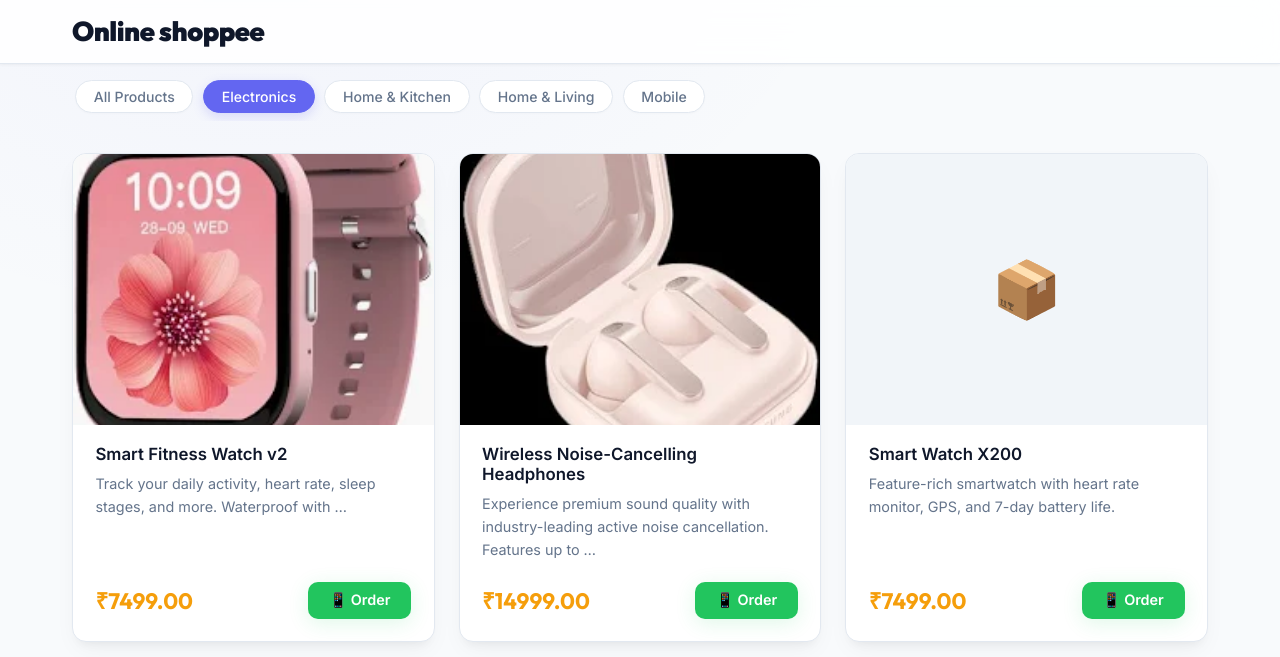
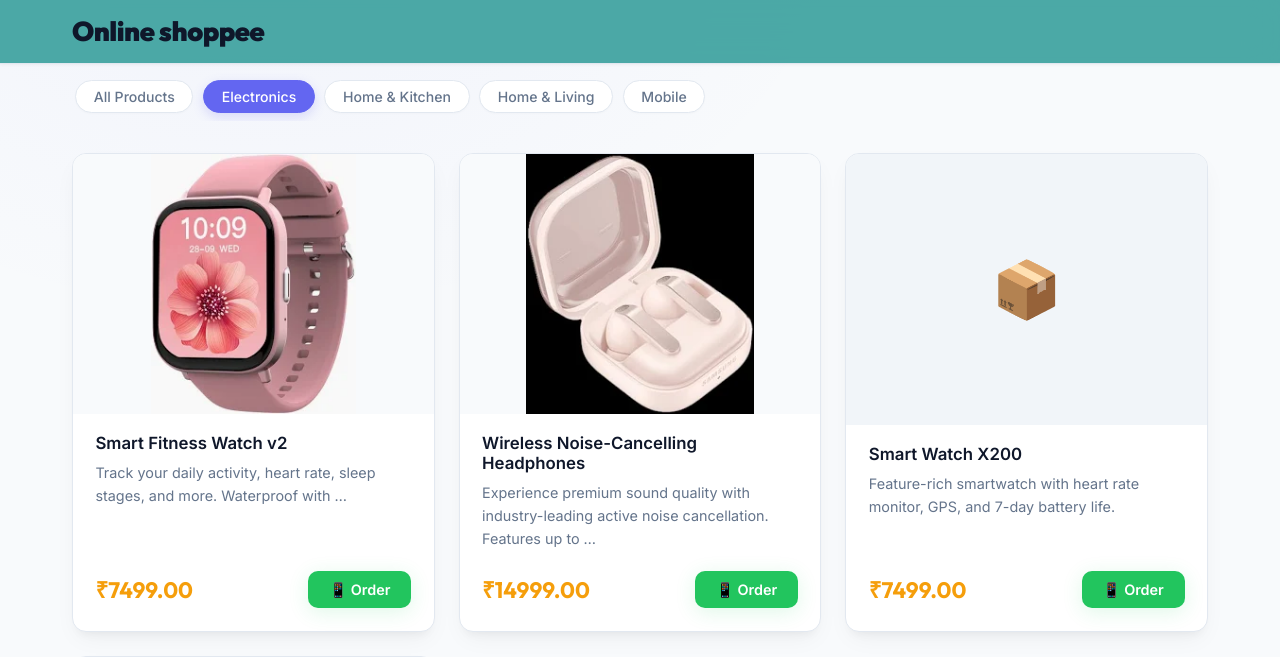
Before and after one commit to saleeja/Ecommerce-website, a Django app: page /category/electronics/ in a window 1280 px wide. Shown: the top 657 px of the page. Run offline with Django 5.2, Linux system fonts and the light colour scheme; data comes from the database, SQL or seed files in the repository; both versions use the stored data as it was after the commit.

Commit message:
changed some style issue

```diff
--- a/static/css/style.css
+++ b/static/css/style.css
@@ -41,7 +41,7 @@ body {
   position: sticky;
   top: 0;
   z-index: 100;
-  background: rgba(255, 255, 255, 0.85);
+  background: rgba(45, 155, 151, 0.85);
   backdrop-filter: blur(16px);
   border-bottom: 1px solid var(--border);
   box-shadow: 0 1px 3px 0 rgba(0, 0, 0, 0.05);
@@ -191,8 +191,19 @@ body {
 }
 .product-card:hover { transform: translateY(-5px); box-shadow: var(--shadow-hover); }
 
-.product-img-wrap { aspect-ratio: 4/3; overflow: hidden; background: #f1f5f9; }
-.product-img { width: 100%; height: 100%; object-fit: cover; transition: transform .5s ease; }
+.product-img-wrap {
+    height: 260px;
+    display: flex;
+    align-items: center;
+    justify-content: center;
+    background: #f8fafc;
+}
+
+.product-img {
+    max-width: 100%;
+    max-height: 100%;
+    object-fit: contain;
+}
 .product-card:hover .product-img { transform: scale(1.05); }
 .product-img-placeholder {
   aspect-ratio: 4/3;
--- a/templates/store/home.html
+++ b/templates/store/home.html
@@ -33,7 +33,7 @@
       <div class="product-img-placeholder">📦</div>
       {% endif %}
       <div class="product-info">
-        <span class="product-category">{{ product.category.name }}</span>
+        <!-- <span class="product-category">{{ product.category.name }}</span> -->
         <h3 class="product-name">
           <a href="{% url 'product_detail' slug=product.slug %}">{{ product.name }}</a>
         </h3>
```
Also changed, not shown: db.sqlite3, media/products/Untitled.jpg (added), media/products/aaaaa.webp (added), media/products/images.jpg (added), media/products/shopping_1.webp (added), media/products/shopping_2.webp (added).
